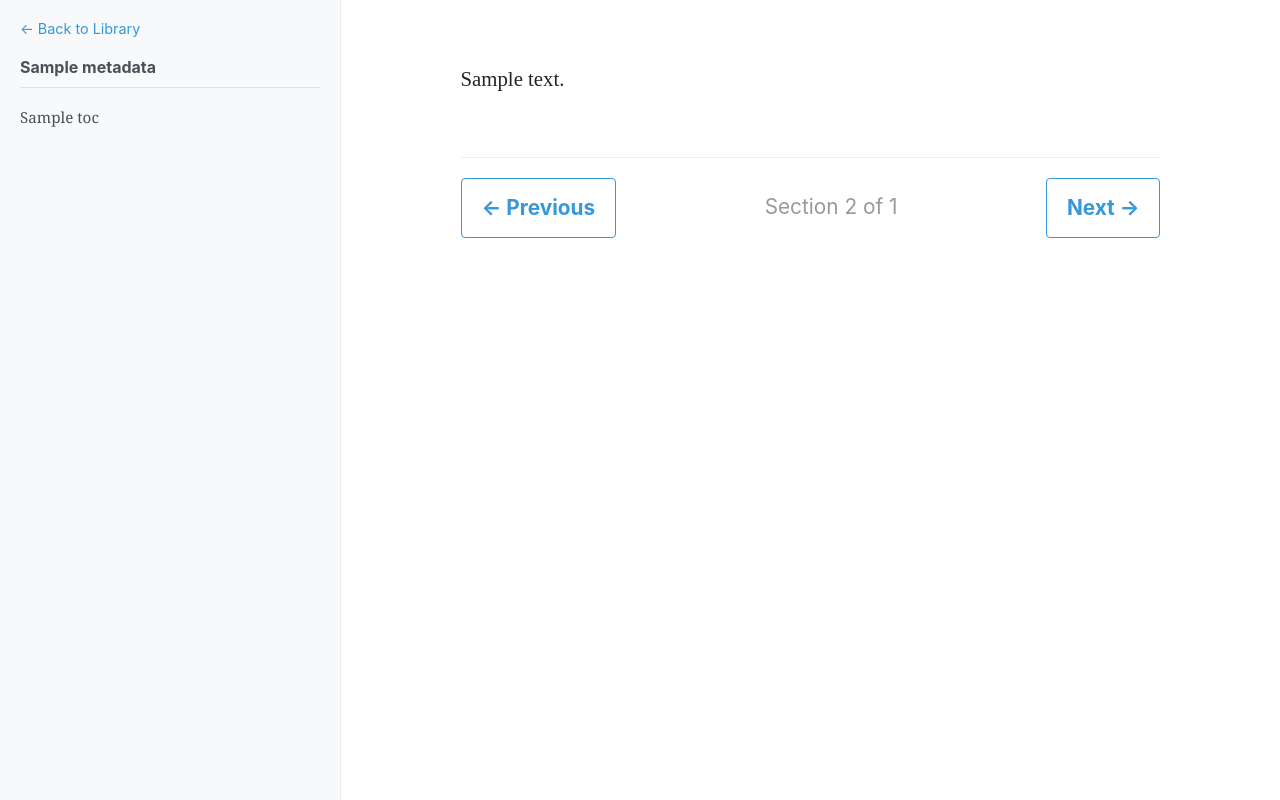
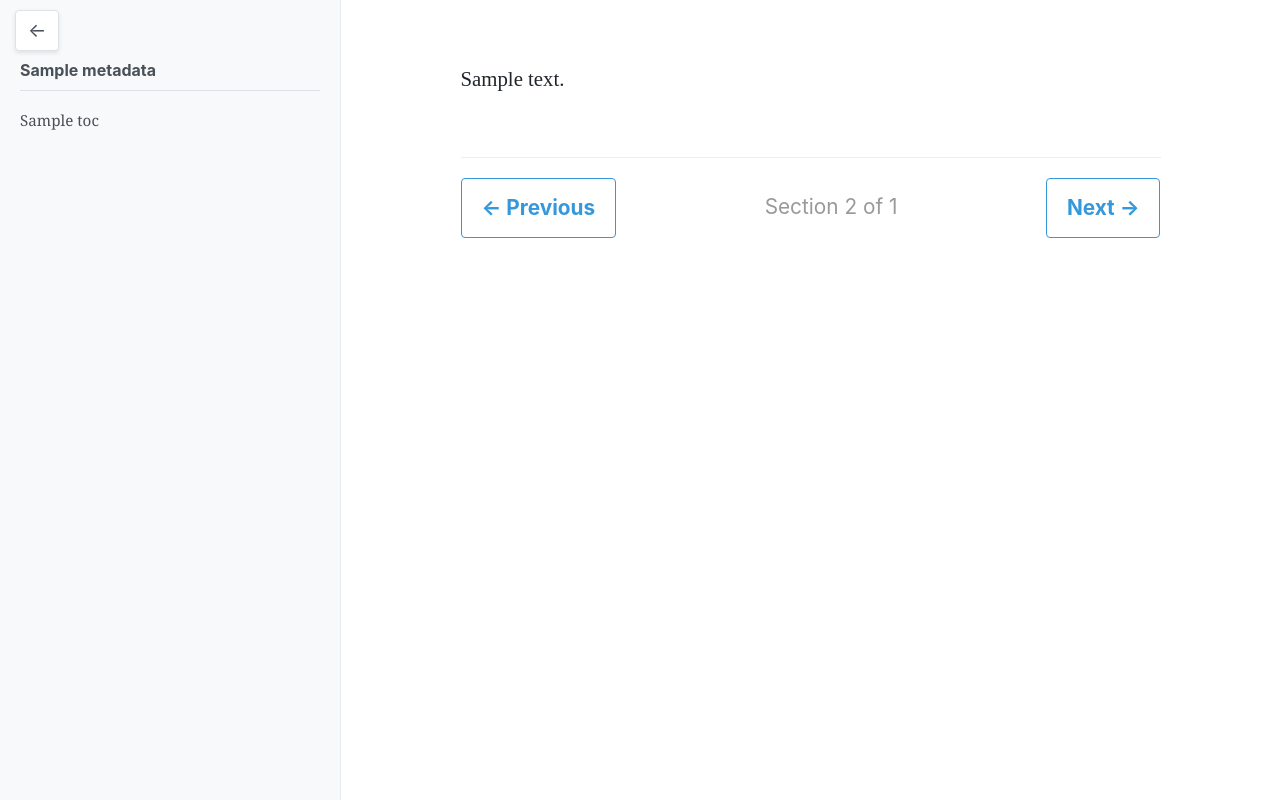
Before and after one commit to haussbrandt/mogao, a Python web app: template templates/reader.html in a window 1280 px wide. Run offline with Jinja, Linux system fonts and the light colour scheme; the template is opened without the code that fills it: most values are stand-ins (such as "Sample title", 1, 10 or a date in 2020).

Commit message:
make back to library button always visible

```diff
--- a/static/reader.css
+++ b/static/reader.css
@@ -17,6 +17,8 @@ body {
   overflow-y: auto;
   padding: 20px;
   flex-shrink: 0;
+  padding-top: 60px;
+  position: relative;
 }
 .nav-header {
   font-family: -apple-system, sans-serif;
@@ -26,15 +28,47 @@ body {
   padding-bottom: 10px;
   border-bottom: 1px solid #dee2e6;
 }
-.nav-home {
-  display: block;
-  margin-bottom: 20px;
-  color: #3498db;
+
+#nav-home-btn {
+  position: fixed;
+  top: 10px;
+  z-index: 1001;
+  background: #fff;
+  border: 1px solid #dee2e6;
+  border-radius: 4px;
+  padding: 8px 12px;
+  cursor: pointer;
+  font-size: 1.2em;
+  box-shadow: 0 2px 4px rgba(0, 0, 0, 0.1);
   text-decoration: none;
+  color: #495057;
   font-family: -apple-system, sans-serif;
-  font-size: 0.9em;
+  line-height: 1.2;
+
+  transition: transform 0.3s ease;
 }
 
+#nav-home-btn:hover {
+  background: #f8f9fa;
+  color: #000;
+}
+
+body:has(#sidebar.active) #nav-home-btn {
+  transform: translate(0%);
+}
+
+@media (max-width: 769px) {
+  #nav-home-btn {
+    left: 55px;
+    transform: translate(-300%);
+  }
+}
+
+@media (min-width: 769px) {
+  #nav-home-btn {
+    left: 15px;
+  }
+}
 /* TOC Tree */
 ul.toc-list {
   list-style: none;
@@ -141,7 +175,7 @@ a.toc-link.active {
   position: fixed;
   left: 10px;
   top: 10px;
-  z-index: 1001; /* Above sidebar */
+  z-index: 1002; /* Above sidebar */
   background: #fff;
   border: 1px solid #dee2e6;
   border-radius: 4px;
--- a/templates/reader.html
+++ b/templates/reader.html
@@ -36,9 +36,9 @@
   </head>
   <body>
     <button id="sidebar-toggle" onclick="toggleSidebar()">☰</button>
+    <a id="nav-home-btn" href="/">←</a>
     <!-- SIDEBAR -->
     <div id="sidebar">
-      <a href="/" class="nav-home">← Back to Library</a>
       <div class="nav-header">{{ book.metadata.title }}</div>
 
       <!-- Recursive Macro for TOC -->
```
